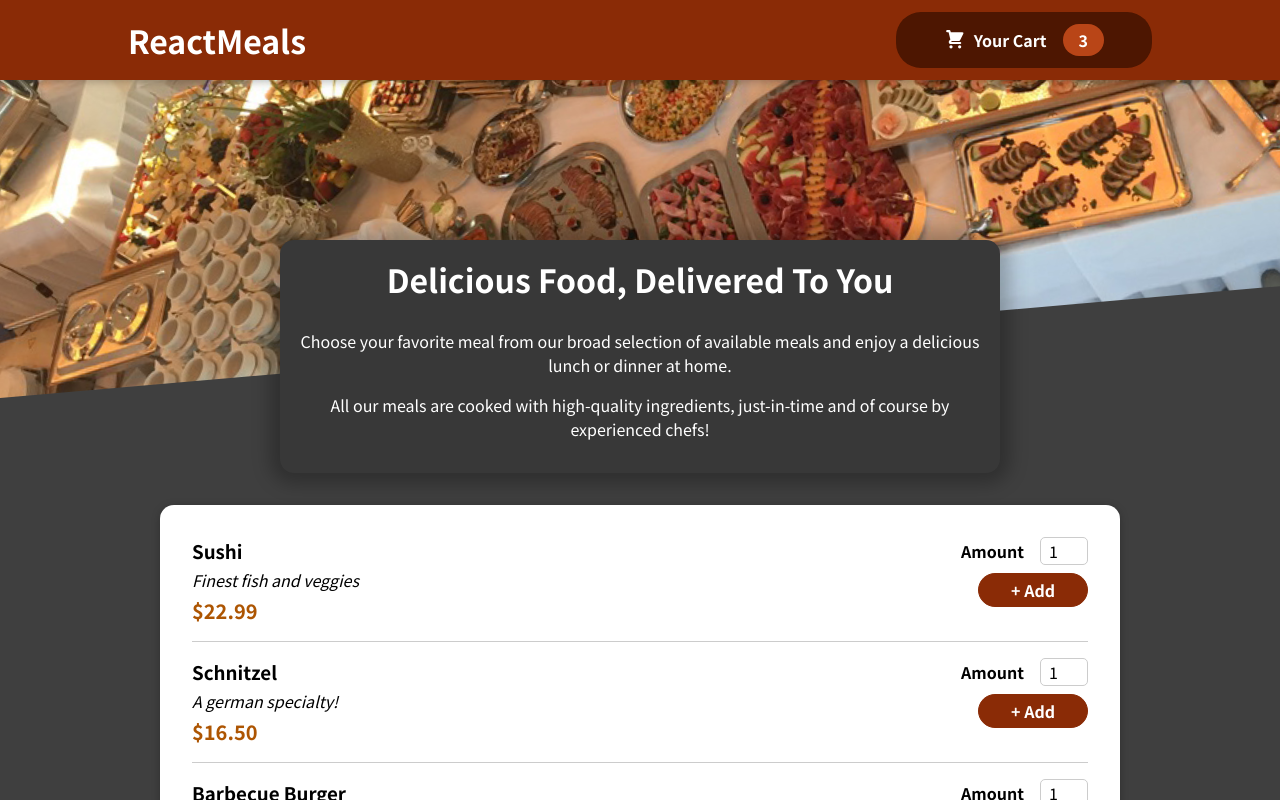
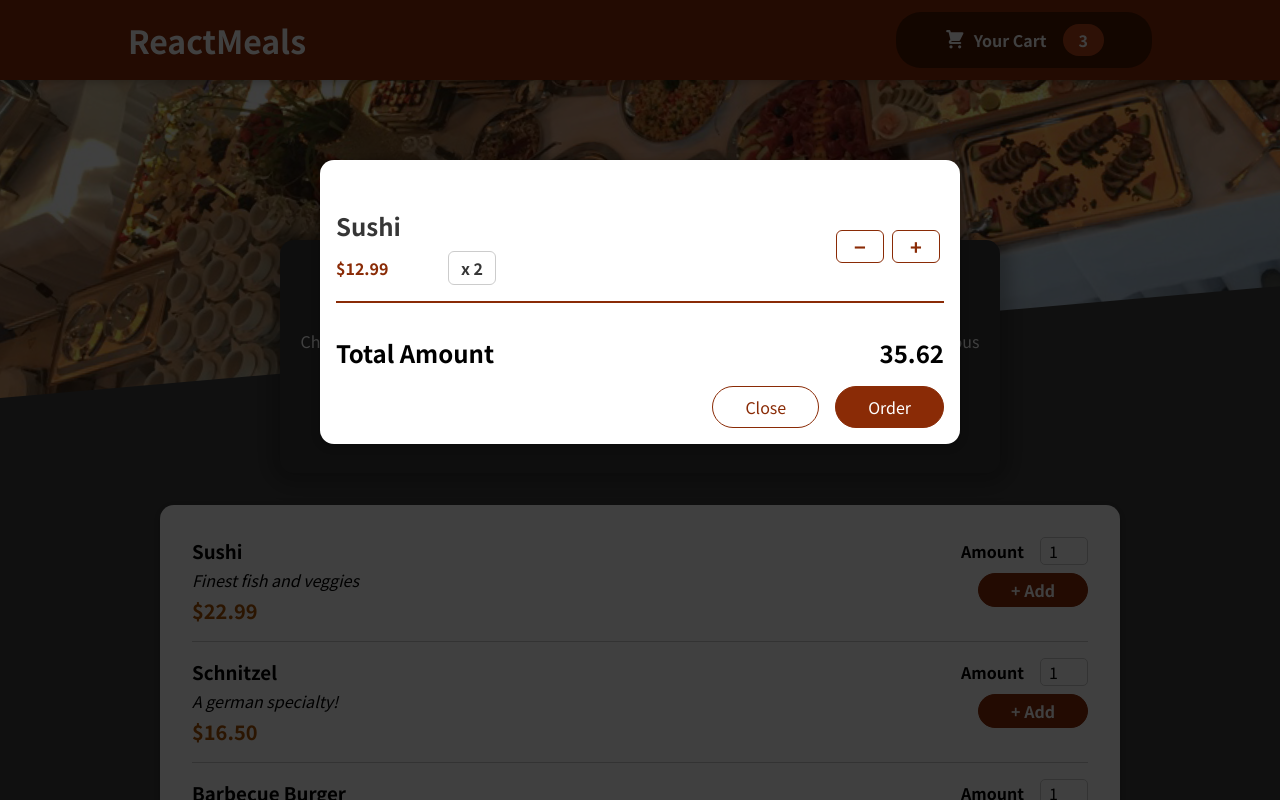
Before and after one commit to cerullian/food-order, a React (Create React App) app: page / in a window 1280 px wide. Shown: the top 800 px of the page. Built offline with nearby package versions, Linux system fonts and the light colour scheme.

Commit message:
added modal component

```diff
--- a/public/index.html
+++ b/public/index.html
@@ -10,34 +10,13 @@
       content="Web site created using create-react-app"
     />
     <link rel="apple-touch-icon" href="%PUBLIC_URL%/logo192.png" />
-    <!--
-      manifest.json provides metadata used when your web app is installed on a
-      user's mobile device or desktop. See https://developers.google.com/web/fundamentals/web-app-manifest/
-    -->
     <link rel="manifest" href="%PUBLIC_URL%/manifest.json" />
-    <!--
-      Notice the use of %PUBLIC_URL% in the tags above.
-      It will be replaced with the URL of the `public` folder during the build.
-      Only files inside the `public` folder can be referenced from the HTML.
-
-      Unlike "/favicon.ico" or "favicon.ico", "%PUBLIC_URL%/favicon.ico" will
-      work correctly both with client-side routing and a non-root public URL.
-      Learn how to configure a non-root public URL by running `npm run build`.
-    -->
-    <title>React App</title>
+    <title>Food Order</title>
   </head>
   <body>
     <noscript>You need to enable JavaScript to run this app.</noscript>
-    <div id="root"></div>
-    <!--
-      This HTML file is a template.
-      If you open it directly in the browser, you will see an empty page.
-
-      You can add webfonts, meta tags, or analytics to this file.
-      The build step will place the bundled scripts into the <body> tag.
-
-      To begin the development, run `npm start` or `yarn start`.
-      To create a production bundle, use `npm run build` or `yarn build`.
-    -->
+    <div id="overlays"></div>
+    <div id="root">
+    </div>
   </body>
 </html>
--- a/src/App.js
+++ b/src/App.js
@@ -1,10 +1,12 @@
 import React from "react";
 import Header from "./components/Layout/Header";
 import Meals from "./components/Meals/Meals";
+import Cart from "./components/Cart/Cart";
 
 function App() {
   return (
     <React.Fragment>
+      <Cart />
       <Header />
       <main>
         <Meals />
--- /dev/null
+++ b/src/components/Cart/Cart.js
@@ -0,0 +1,29 @@
+import CartItem from "./CartItem";
+import classes from "./Cart.module.css";
+import Modal from "../UI/Modal/Modal";
+
+const Cart = (props) => {
+  const cartItems = (
+    <ul className={classes["cart-items"]}>
+      {[{ id: "c1", name: "Sushi", amount: 2, price: 12.99 }].map((item) => (
+        <CartItem key={item.id} id={item.id} name={item.name} amount={item.amount} price={item.price} />
+      ))}
+    </ul>
+  );
+
+  return (
+    <Modal>
+      {cartItems}
+      <div className={classes.total}>
+        <span>Total Amount</span>
+        <span>35.62</span>
+      </div>
+      <div className={classes.actions}>
+        <button className={classes['button--alt']}>Close</button>
+        <button className={classes.button}>Order</button>
+      </div>
+    </Modal>
+  );
+};
+
+export default Cart;
--- a/src/components/Layout/Header.js
+++ b/src/components/Layout/Header.js
@@ -2,6 +2,7 @@
 import React, { useState } from "react";
 import classes from "./Header.module.css";
 import HeaderCartButton from "./HeaderCartButton";
+import Modal from "../UI/Modal/Modal";
 
 const Header = (props) => {
   return (
--- /dev/null
+++ b/src/components/UI/Modal/Modal.js
@@ -0,0 +1,29 @@
+import React from "react";
+import ReactDOM from "react-dom";
+
+import classes from "./Modal.module.css";
+
+const Backdrop = () => {
+  return <div className={classes.backdrop} />;
+};
+
+const ModalOverlay = (props) => {
+  return (
+    <div className={classes.modal}>
+      <div className={classes.content}>{props.children}</div>
+    </div>
+  );
+};
+
+const portalElement = document.getElementById('overlays');
+
+const Modal = (props) => {
+  return (
+    <React.Fragment>
+      {ReactDOM.createPortal(<Backdrop />, portalElement)}
+      {ReactDOM.createPortal(<ModalOverlay>{props.children}</ModalOverlay>, portalElement)}
+    </React.Fragment>
+  );
+};
+
+export default Modal;
```
